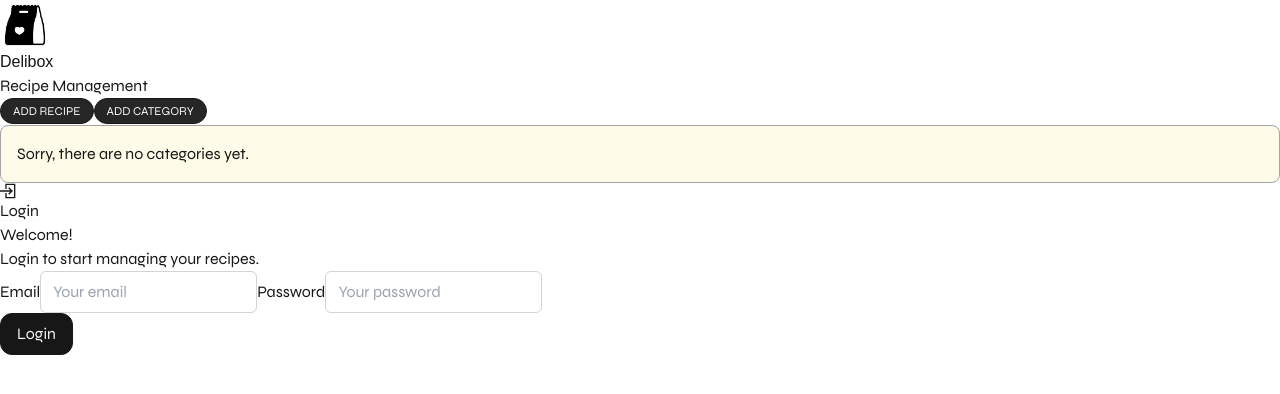
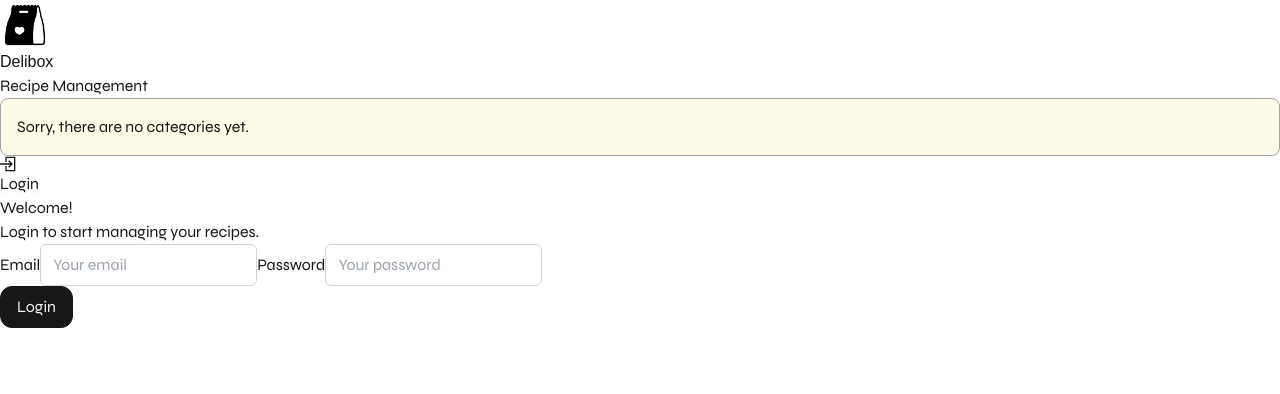
Before and after one commit to louvang/recipe-box, a Next.js app in the folder frontend/: page /login in a window 1280 px wide. Shown: the top 394 px of the page. Built offline with nearby package versions, Linux system fonts and the light colour scheme; no server answers; a web font is replaced by a local one.

Commit message:
Move components directory out of app directory

```diff
--- a/frontend/src/app/layout.tsx
+++ b/frontend/src/app/layout.tsx
@@ -3,7 +3,8 @@ import { Gloock, Syne } from 'next/font/google';
 import Image from 'next/image';
 import './globals.css';
 import Link from 'next/link';
-import SidebarAuthRow from './components/SidebarAuthRow';
+import SidebarButtonRow from '@/components/SidebarButtonRow';
+import SidebarAuthRow from '@/components/SidebarAuthRow';
 
 const gloock = Gloock({
   weight: '400',
@@ -52,15 +53,7 @@ export default function RootLayout({
               </div>
             </Link>
 
-            <div id="menu" className="flex justify-center gap-2 pt-2 pb-5">
-              {/** If logged in */}
-              <button type="button" className="menu-btn">
-                Add Recipe
-              </button>
-              <button type="button" className="menu-btn">
-                Add Category
-              </button>
-            </div>
+            <SidebarButtonRow />
 
             <div
               id="categories"
--- a/frontend/src/app/login/page.tsx
+++ b/frontend/src/app/login/page.tsx
@@ -1,6 +1,6 @@
 'use client';
 
-import LoginForm from '../components/LoginForm';
+import LoginForm from '@/components/LoginForm';
 import { useEffect } from 'react';
 import { useRouter } from 'next/navigation';
 import useAuth from '@/hooks/useAuth';
--- /dev/null
+++ b/frontend/src/components/SidebarButtonRow.tsx
@@ -0,0 +1,22 @@
+'use client';
+import Link from 'next/link';
+import useAuth from '@/hooks/useAuth';
+
+export default function SidebarButtonRow() {
+  const isAuthenticated = useAuth();
+
+  const menuRow = (
+    <div>
+      <div id="menu" className="flex justify-center gap-2 pt-2 pb-5">
+        <button type="button" className="menu-btn">
+          Add Recipe
+        </button>
+        <button type="button" className="menu-btn">
+          Add Category
+        </button>
+      </div>
+    </div>
+  );
+
+  return isAuthenticated ? menuRow : '';
+}
```
Also changed, not shown: frontend/src/components/LoginForm.tsx (renamed from frontend/src/app/components/LoginForm.tsx), frontend/src/components/SidebarAuthRow.tsx (renamed from frontend/src/app/components/SidebarAuthRow.tsx).
